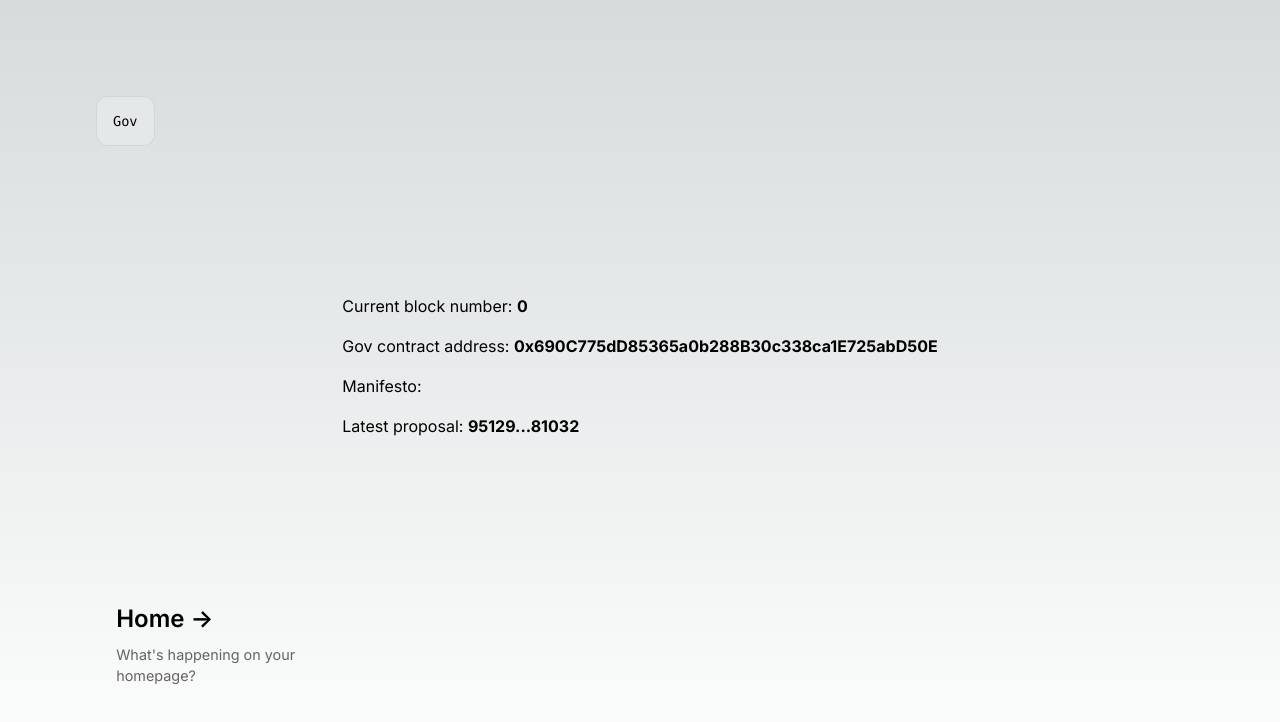
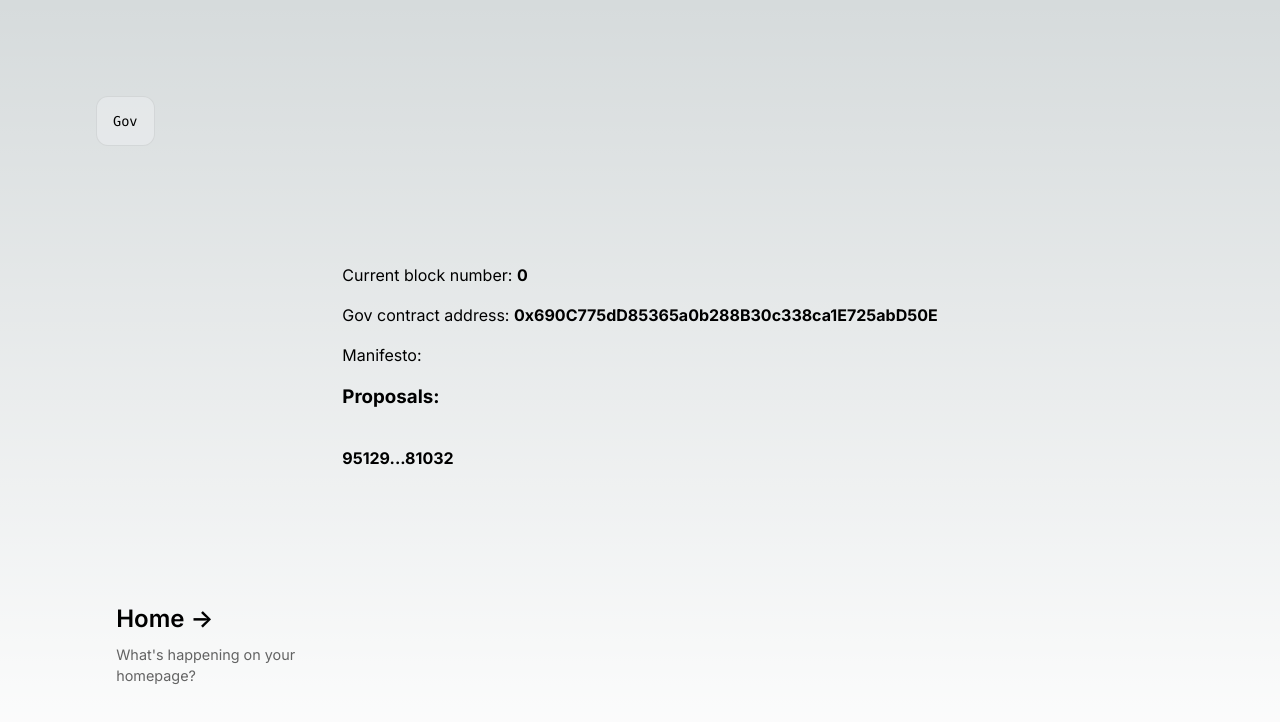
Before and after one commit to julienbrg/gov-ui-legacy, a Next.js app: page /activity in a window 1280 px wide. Shown: the top 722 px of the page. Built offline with nearby package versions, Linux system fonts and the light colour scheme; no server answers.

Commit message:
add loop

```diff
--- a/pages/activity/index.tsx
+++ b/pages/activity/index.tsx
@@ -16,6 +16,7 @@ const gov = new ethers.Contract(contractAddress, abi, provider);
 export default function Home() {
   const [block, setBlock] = useState(0);
   const [manifesto, setManifesto] = useState("");
+  // const [allProposals, setProposals] = useState()
 
   const getBlock = async () => {
     const blockNumber = await provider.getBlockNumber();
@@ -29,12 +30,19 @@ export default function Home() {
   }
 
   const getProposals = async () => {
-
-    // TODO: Get an array of all active proposals
-    // https://goerli.etherscan.io/address/0x690C775dD85365a0b288B30c338ca1E725abD50E#events
-
-    const filter = gov.filters.ProposalCreated()
-    console.log("topic:", filter.topics)
+    if (block > 1) {
+      const proposals = await gov.queryFilter("ProposalCreated", 8251080, block);
+      try {
+        let i:number = 0
+        if (proposals[0].args != undefined) {
+          for( i; i < Number(proposals.length) ; i++) {
+            console.log("Proposal #"+ i + ":", String(proposals[i].args?.proposalId) );
+          }
+        }
+      } catch(error) {
+        console.log("error:", error)
+      }
+    }
 
   }
 
@@ -42,7 +50,7 @@ export default function Home() {
     getBlock();
     getManifesto();
     getProposals();
-  },[]);
+  });
 
   return (
     <>
@@ -77,7 +85,9 @@ export default function Home() {
           <p>Current block number: <strong>{block}</strong></p><br />
           <p>Gov contract address: <strong><a target="_blank" rel="noopener noreferrer" href="https://goerli.etherscan.io/address/0x690C775dD85365a0b288B30c338ca1E725abD50E#code">{contractAddress}</a></strong></p><br />
           <p>Manifesto: <a target="_blank" rel="noopener noreferrer" href="https://bafybeihmgfg2gmm23ozur3ylmkxgwkyr5dlpruivv3wjeujrdktxihqe3a.ipfs.w3s.link/manifesto.md"><strong>{manifesto}</strong></a></p><br />
-          <p>Latest proposal: <a target="_blank" rel="noopener noreferrer" href="https://www.tally.xyz/gov/girlygov-64/proposal/95129343070641600225540803920375046071595778808183352464012422526749827081032"><strong>95129...81032</strong></a></p>
+          {/* <p>Latest proposal: <a target="_blank" rel="noopener noreferrer" href="https://www.tally.xyz/gov/girlygov-64/proposal/95129343070641600225540803920375046071595778808183352464012422526749827081032"><strong>95129...81032</strong></a></p> */}
+          <h3>Proposals: </h3><br /><br />
+          <a target="_blank" rel="noopener noreferrer" href="https://www.tally.xyz/gov/girlygov-64/proposal/95129343070641600225540803920375046071595778808183352464012422526749827081032"><strong>95129...81032</strong></a>
 
         </div>
 
```
